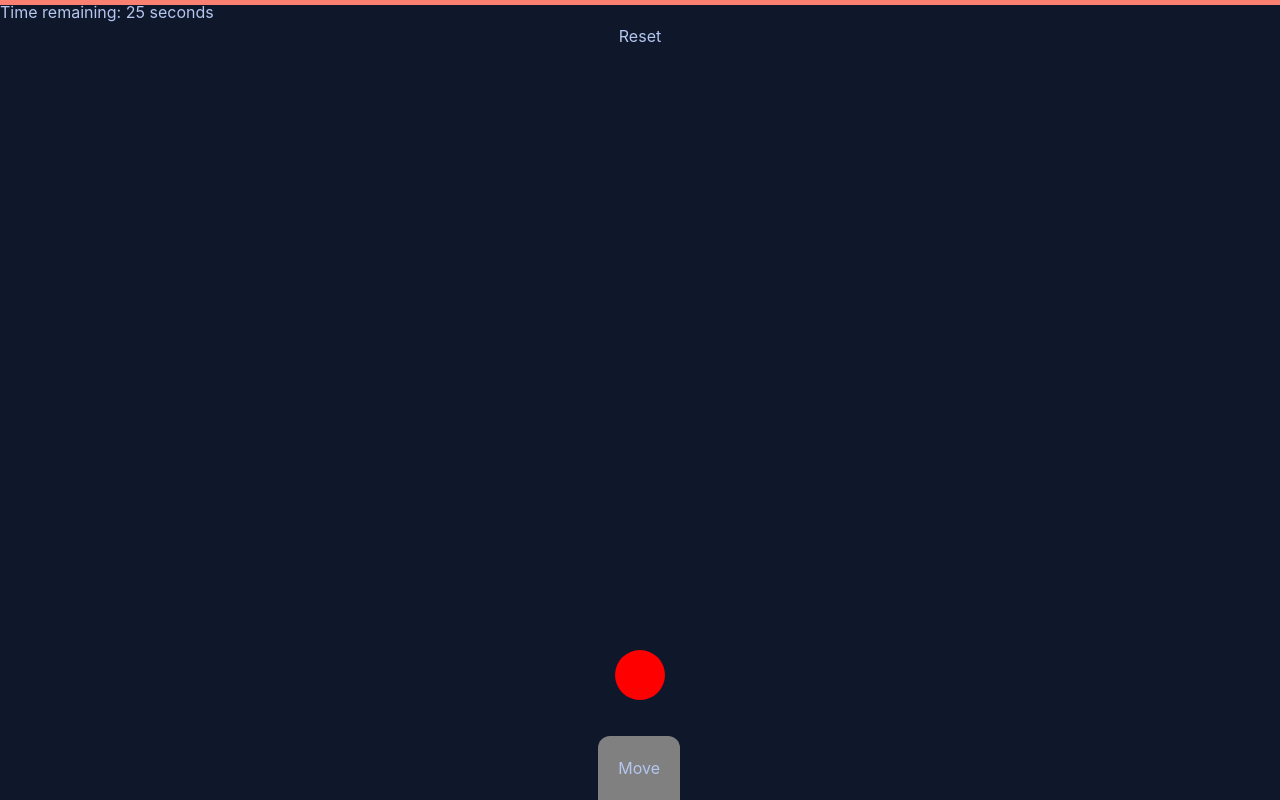
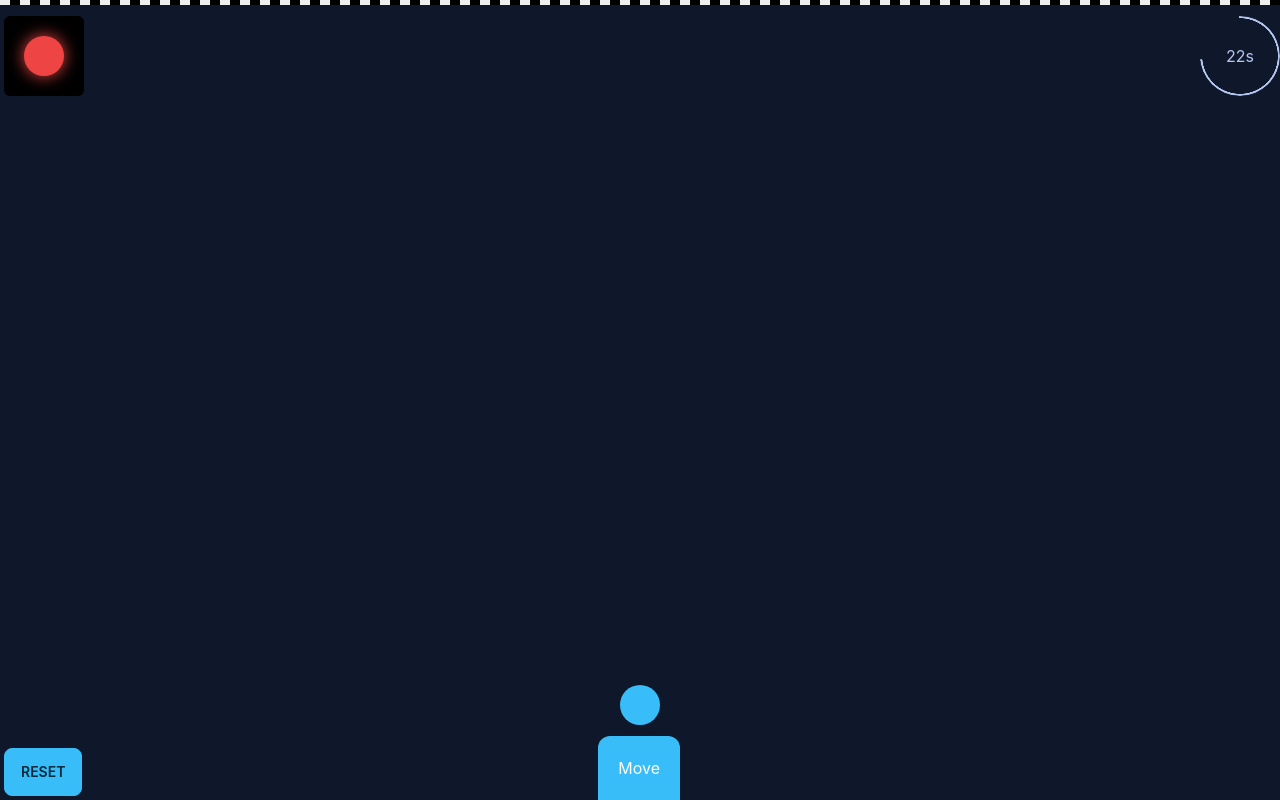
Before and after one commit to abouthugo/RoN, a Next.js app: page /game in a window 1280 px wide. Built offline with nearby package versions, Linux system fonts and the light colour scheme.

Commit message:
beautified GLRL and enhanced the game experience

```diff
--- a/components/Game/GreenLightRedLight.tsx
+++ b/components/Game/GreenLightRedLight.tsx
@@ -2,42 +2,60 @@ import { useEffect, useState } from 'react'
 import Layout from './Layout'
 import styles from '../../styles/Game.module.css'
 
-const initialPosition = 100
+const initialPosition = 75
 const initialTimeRemaining = 30
 export default function GreenLightRedLight() {
-  /**
-   * TODO:
-   * - timer results in game over
-   * -
-   */
   const [speed, setSpeed] = useState(1)
-  const [color, setColor] = useState('red')
+  const [motionState, setMotionState] = useState('idle')
   const [position, setPosition] = useState(initialPosition)
   const [timeRemaining, setTimeRemaining] = useState(initialTimeRemaining)
   const [timer, setTimer] = useState(null)
+  const [light, setLight] = useState('red')
+  const [illegalMove, setIllegalMove] = useState(light === 'red')
+  const [gameover, setGameover] = useState(false)
 
+  // Countdown + Light Switch logic
   useEffect(() => {
     const interval = setInterval(() => {
       if (timeRemaining > 0) {
         setTimeRemaining((timeRemaining) => timeRemaining - 1)
+        // semaphore logic here
+        if (timeRemaining % 5 === 0) {
+          setLight('green')
+          setIllegalMove(false)
+        } else if (timeRemaining % 3 === 0 || timeRemaining % 7 === 0) {
+          setLight('red')
+          setTimeout(() => setIllegalMove(true), 700)
+        }
       }
     }, 1000)
 
     return () => clearInterval(interval)
   }, [timeRemaining])
 
+  // Game over logic
+  useEffect(() => {
+    if (
+      illegalMove &&
+      motionState === 'moving' &&
+      !(window.innerHeight - (position + 50) <= 0)
+    ) {
+      setGameover(true)
+    }
+  }, [illegalMove, motionState, gameover, position])
+
   const reset = () => {
     setPosition(initialPosition)
-    setColor('red')
+    setMotionState('idle')
     stopMoving()
     setTimeRemaining(initialTimeRemaining)
     setTimer(null)
   }
-  const goUp = () => {
-    setPosition((position) => position + speed)
-  }
+
   const move = () => {
-    const t = setInterval(goUp, 5)
+    const t = setInterval(() => {
+      setPosition((position) => position + speed)
+    }, 10)
     setTimer(t)
   }
 
@@ -45,38 +63,49 @@ export default function GreenLightRedLight() {
     clearInterval(timer)
   }
   const onMouseDown = () => {
-    setColor('green')
+    setMotionState('moving')
     move()
   }
 
   const onMouseUp = () => {
-    setColor('red')
+    setMotionState('idle')
     stopMoving()
   }
 
+  if (gameover) return <GameOverScreen />
   if (
     typeof window !== 'undefined' &&
     window.innerHeight - (position + 50) <= 0
   ) {
     stopMoving()
-    return (
-      <>
-        <button onClick={reset}>Reset</button>
-        <h1>You won!</h1>
-      </>
-    )
+    return <CongratsScreen onLoad={() => setMotionState('idle')} />
   }
 
-  if (timeRemaining < 1) return <h1>GG = get good</h1>
+  if (timeRemaining < 1) return <GameOverScreen />
 
+  const style = {
+    '--value': 100 * ((timeRemaining - 1) / initialTimeRemaining),
+    '--thickness': '2px'
+  } as React.CSSProperties
   return (
     <Layout>
-      Time remaining: {timeRemaining} seconds
+      <div className="grid justify-end pt-4">
+        <div className="radial-progress" style={style}>
+          {timeRemaining - 1}s
+        </div>
+        <Semaphore light={light} />
+      </div>
       <div className={styles.finishline}></div>
-      <button onClick={() => setPosition(initialPosition)}>Reset</button>
+      <div className="absolute bottom-1 left-1">
+        <button onClick={() => reset()} className="btn btn-primary">
+          Reset
+        </button>
+      </div>
       <div
-        className={styles.character}
-        style={{ background: color, bottom: position }}
+        className={`${
+          motionState === 'idle' ? 'bg-primary' : 'bg-primary-focus'
+        } absolute w-10 h-10 rounded-full left-[calc(50%_-_1.25rem)]`}
+        style={{ bottom: position }}
       ></div>
       <div
         onMouseDown={onMouseDown}
@@ -90,3 +119,54 @@ export default function GreenLightRedLight() {
     </Layout>
   )
 }
+
+function Semaphore({ light }) {
+  const greenComponent = (
+    <>
+      <div className="absolute w-10 h-10 left-[calc(50%_-_1.25rem)] rounded-full top-5 blur bg-green-400"></div>
+      <div className="absolute w-10 h-10 left-[calc(50%_-_1.25rem)] rounded-full top-5 bg-green-400"></div>
+    </>
+  )
+
+  const redComponent = (
+    <>
+      <div className="absolute w-10 h-10 left-[calc(50%_-_1.25rem)] rounded-full top-5 blur bg-red-500"></div>
+      <div className="absolute w-10 h-10 left-[calc(50%_-_1.25rem)] rounded-full top-5 bg-red-500"></div>
+    </>
+  )
+  return (
+    <div className="absolute w-20 h-20 bg-black left-1 rounded-md">
+      {light === 'red' ? redComponent : greenComponent}
+    </div>
+  )
+}
+
+function GameOverScreen() {
+  return (
+    <div className="hero min-h-screen bg-base-200">
+      <div className="hero-content text-center">
+        <div className="max-w-md">
+          <h1 className="text-5xl font-bold pb-2">❌</h1>
+          <h1 className="text-5xl font-bold">GG = Get Good</h1>
+          <p className="py-6">Better luck next time</p>
+        </div>
+      </div>
+    </div>
+  )
+}
+
+function CongratsScreen({ onLoad }) {
+  useEffect(() => {
+    onLoad()
+  }, [onLoad])
+  return (
+    <div className="hero min-h-screen bg-green-400">
+      <div className="hero-content text-center">
+        <div className="max-w-md">
+          <h1 className="text-5xl font-bold pb-2">🎊🎉🎊</h1>
+          <h1 className="text-5xl font-bold text-black">Well done champ!</h1>
+        </div>
+      </div>
+    </div>
+  )
+}
--- a/styles/Game.module.css
+++ b/styles/Game.module.css
@@ -18,11 +18,11 @@
   border-radius: 12px 12px 0px 0px;
   padding: 20px;
   border: none;
-    background: grey;
+  @apply bg-primary text-white;
 }
 
 .pressbtn:active {
-    background: green;
+  @apply bg-primary-focus;
 }
 
 .character {
@@ -37,7 +37,27 @@
   position: absolute;
   width: 100vw;
   height: 5px;
-    background: salmon;
+  background: black;
   left: 0;
   top: 0px;
+
+  background-color: #eee;
+  background-image: linear-gradient(
+      45deg,
+      black 25%,
+      transparent 25%,
+      transparent 75%,
+      black 75%,
+      black
+    ),
+    linear-gradient(
+      45deg,
+      black 25%,
+      transparent 25%,
+      transparent 75%,
+      black 75%,
+      black
+    );
+  background-size: 20px 20px;
+  background-position: 0 0, 30px 30px;
 }
```
Lines whose indentation alone changed are shown as unchanged.
